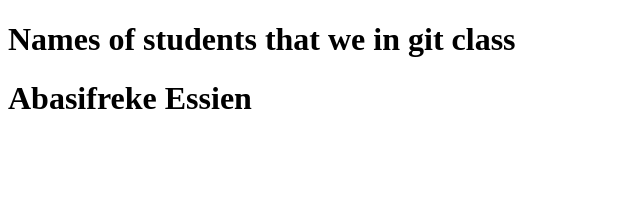
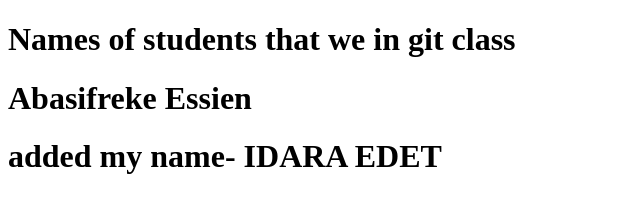
Before and after one commit to preciouskay/testLesson2, a plain HTML site: page index.html in a window 1280 px wide. Shown: the whole page, without its empty margins (0-640 px from the left). Drawn offline with Linux system fonts and the light colour scheme.

Commit message:
added my name

```diff
--- a/index.html
+++ b/index.html
@@ -10,6 +10,8 @@
 
    <h1>Names of students that we in git class</h1>
    <h1>Abasifreke Essien</h1>
+   <h1>added my name- IDARA EDET</h1>
+
 
 </body>
 </html>
```
